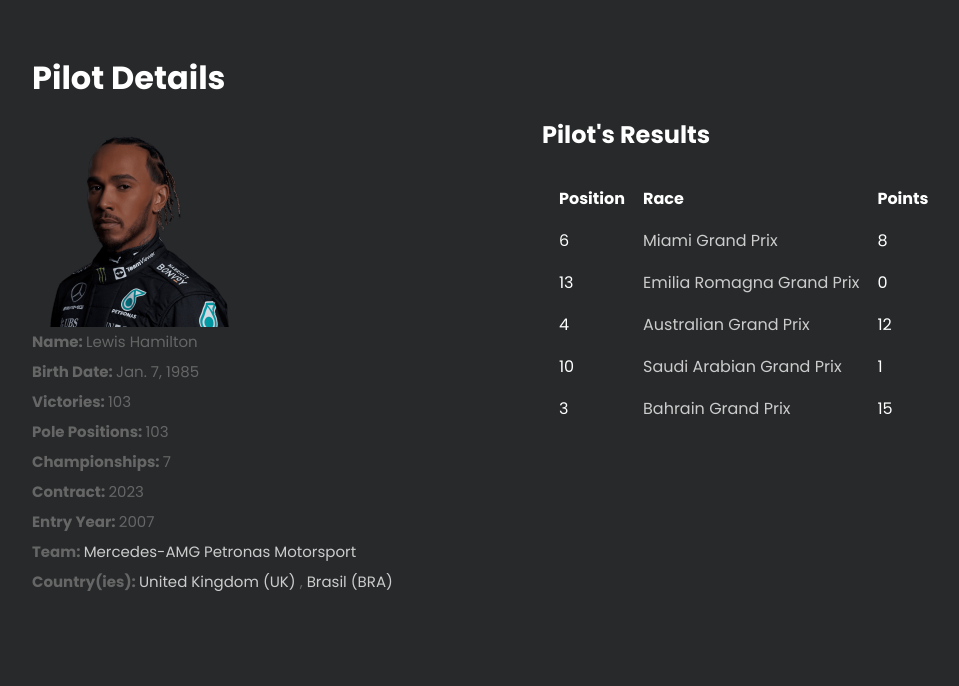
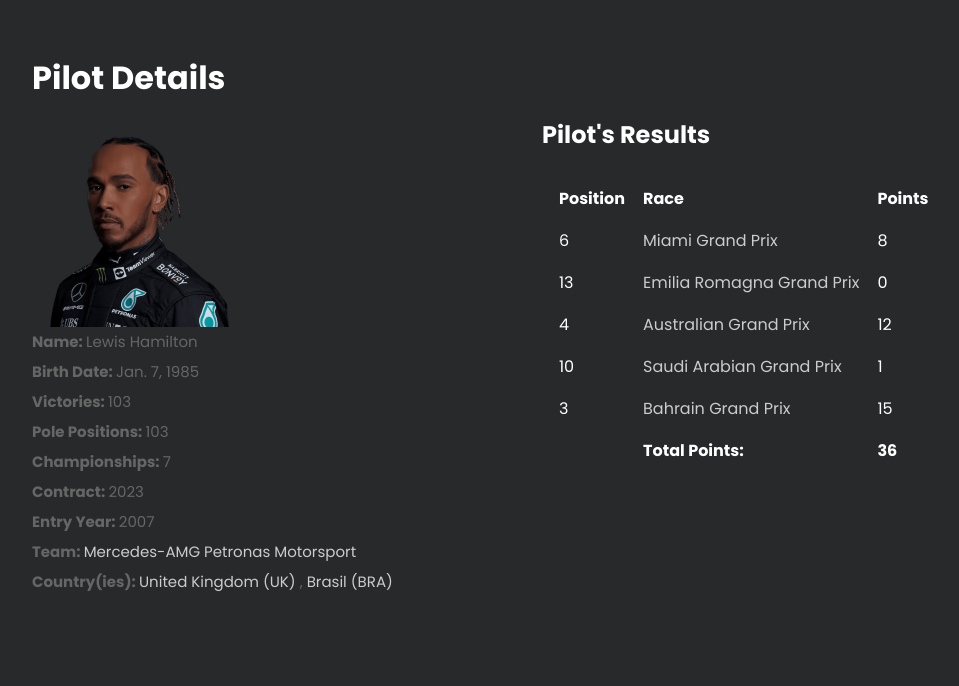
Before and after one commit to joaompfonseca/tpw-tp1, a Django app: page /pilots/1/ in a window 1280 px wide. Shown: the part 111-797 px from the top of the page, without its empty margins (113-1072 px from the left). Run offline with Django 3.2, Linux system fonts and the light colour scheme; data comes from the database, SQL or seed files in the repository; some libraries are stand-ins or nearby versions.

Commit message:
add pilot total points

```diff
--- a/app/models.py
+++ b/app/models.py
@@ -34,6 +34,10 @@ class Pilot(models.Model):
 
     def __str__(self):
         return self.name
+
+    @property
+    def total_points(self):
+        return sum([r.points for r in self.result_set.all()])
 
 
 class Car(models.Model):
--- a/app/templates/pilot.html
+++ b/app/templates/pilot.html
@@ -44,6 +44,11 @@
                         <td>{{ r.points }}</td>
                     </tr>
                 {% endfor %}
+                <tr>
+                    <td></td>
+                    <td><b>Total Points:</b></td>
+                    <td><b>{{ pilot.total_points }}</b></td>
+                </tr>
             </table>
         </div>
     </div>
```
Lines whose indentation alone changed are shown as unchanged.
